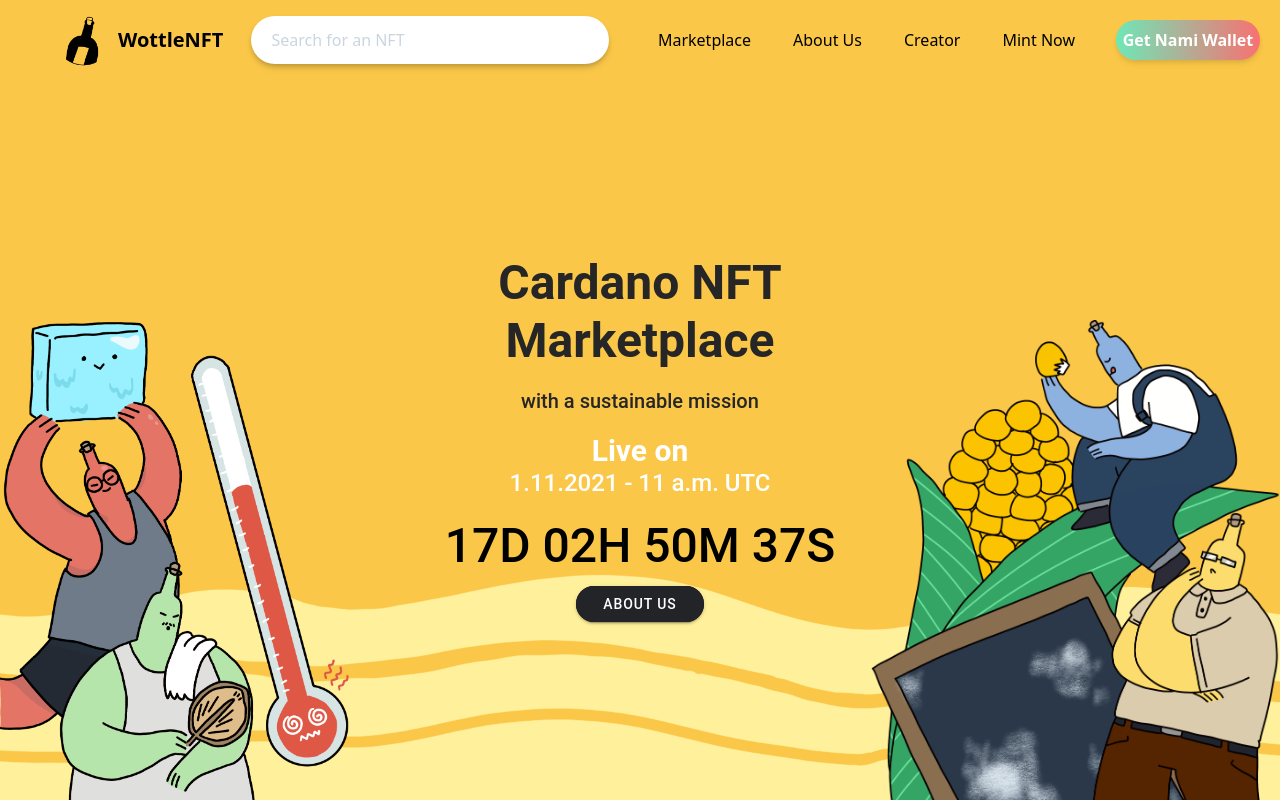
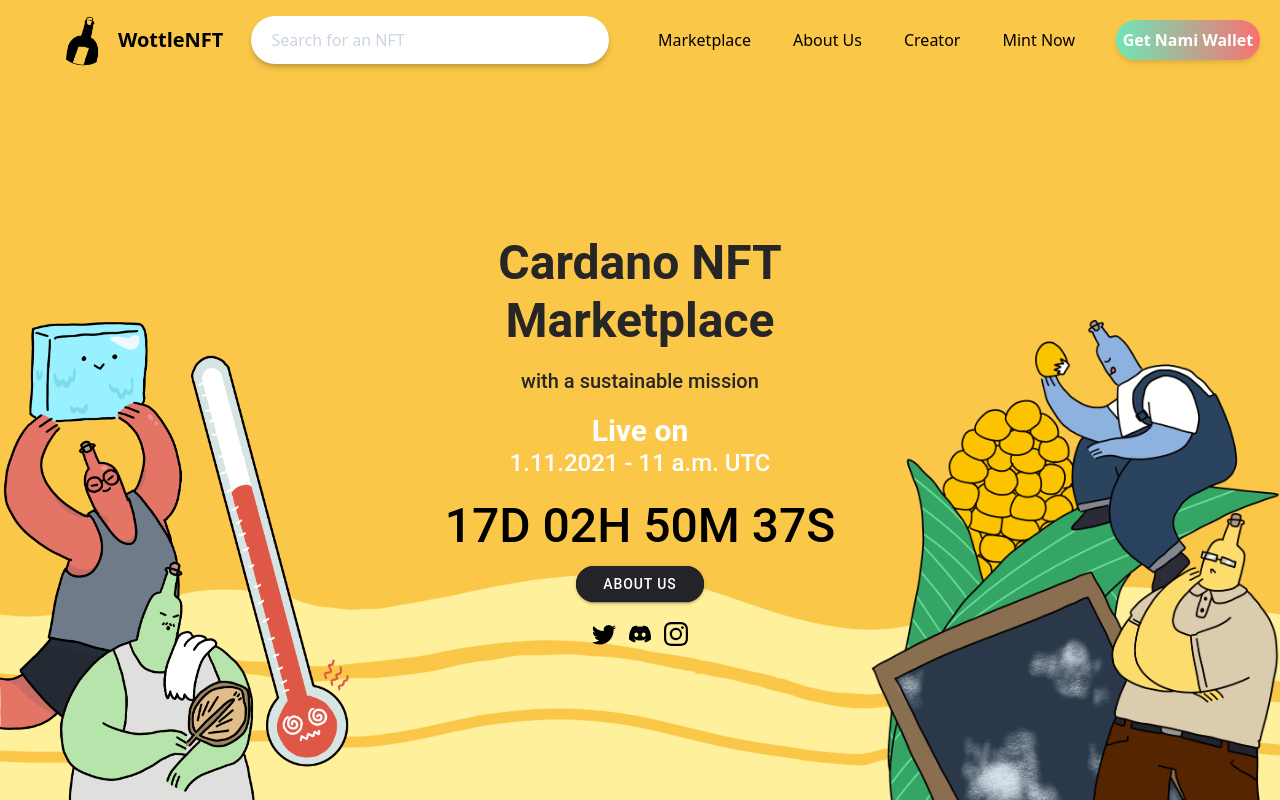
Before and after one commit to WottleNFT/wottlenft, a Next.js app in the folder frontend/: page /landing in a window 1280 px wide. Built offline with nearby package versions, Linux system fonts and the light colour scheme.

Commit message:
fix links and link to user-nfts

```diff
--- a/frontend/src/Components/Footer.tsx
+++ b/frontend/src/Components/Footer.tsx
@@ -1,12 +1,11 @@
-import React, { useState } from "react";
+import React from "react";
 
-import { IonButton } from "@ionic/react";
 import Link from "next/link";
 import { BsTwitter, BsInstagram } from "react-icons/bs";
 import { FaDiscord } from "react-icons/fa";
 
 const Footer = () => {
-  const [email, setEmail] = useState<string>();
+  // const [email, setEmail] = useState<string>();
   return (
     <div className="w-full h-auto truncate bg-gray-700">
       <div className="flex flex-col md:flex-row place-content-around">
@@ -20,29 +19,35 @@ const Footer = () => {
             </span>
             <div className="flex flex-row gap-3 pt-1 ml-4">
               <a
+                target="_blank"
                 className="text-primary-default"
                 href="https://twitter.com/wottlenft"
+                rel="noreferrer"
               >
                 <BsTwitter />
               </a>
               <a
+                target="_blank"
                 className="text-primary-default"
                 href="https://discord.gg/GcDPbqvcGn"
+                rel="noreferrer"
               >
                 <FaDiscord />
               </a>
               <a
                 className="text-primary-default"
+                target="_blank"
                 href="https://www.instagram.com/wottlenft/"
+                rel="noreferrer"
               >
                 <BsInstagram />
               </a>
             </div>
           </div>
           <p>
-            Subscribe to our newsletter to receive <br /> the latest updates
+            Follow us on our social media to receive <br /> the latest updates
           </p>
-          <div className="flex flex-row flex-wrap items-center gap-4 mt-7">
+          {/* <div className="flex flex-row flex-wrap items-center gap-4 mt-7">
             <div className="px-3 bg-white rounded-full">
               <input
                 type="text"
@@ -55,7 +60,7 @@ const Footer = () => {
             <IonButton shape="round" className="pr-3">
               Join us
             </IonButton>
-          </div>
+          </div> */}
         </div>
 
         <div className="grid grid-cols-2 gap-5 p-8 px-8 md:px-12 md:pl-0 lg:grid-cols-3 xl:grid-cols-4 justify-self-center">
@@ -86,13 +91,19 @@ const Footer = () => {
               <a className="text-white">About Us</a>
             </Link>
             <Link href="https://twitter.com/wottlenft" passHref>
-              <a className="text-white">Twitter</a>
+              <a target="_blank" className="text-white">
+                Twitter
+              </a>
             </Link>
             <Link href="https://discord.gg/GcDPbqvcGn" passHref>
-              <a className="text-white">Discord</a>
+              <a target="_blank" className="text-white">
+                Discord
+              </a>
             </Link>
             <Link href="https://www.instagram.com/wottlenft/" passHref>
-              <a className="text-white">Instagram</a>
+              <a target="_blank" className="text-white">
+                Instagram
+              </a>
             </Link>
           </div>
           <div className="flex flex-col">
--- a/frontend/src/Components/MintNfts/DisplayTransaction.tsx
+++ b/frontend/src/Components/MintNfts/DisplayTransaction.tsx
@@ -1,7 +1,8 @@
-import { useState } from "react";
+import { useEffect, useState } from "react";
 
 import { IonButton, IonSpinner } from "@ionic/react";
 import axios, { AxiosResponse } from "axios";
+import Link from "next/link";
 
 import useInterval from "../../hooks/useInterval";
 import CopySection from "./CopySection";
@@ -20,12 +21,15 @@ type Props = {
 
 const DisplayTransaction = ({
   transactionId,
-  isMainnet,
   policyJson,
   policyId,
   apiUrl,
 }: Props) => {
   const [confirmed, setConfirmed] = useState(false);
+
+  useEffect(() => {
+    window.scrollTo({ top: 0, behavior: "smooth" });
+  }, []);
   useInterval(
     async () => {
       const response = await axios.get<
@@ -37,9 +41,9 @@ const DisplayTransaction = ({
     },
     confirmed ? null : 2000
   );
-  const url = isMainnet
-    ? `https://cardanoscan.io/transaction/${transactionId}`
-    : `https://testnet.cardanoscan.io/transaction/${transactionId}`;
+  // const url = isMainnet
+  //   ? `https://cardanoscan.io/transaction/${transactionId}`
+  //   : `https://testnet.cardanoscan.io/transaction/${transactionId}`;
 
   const poolPmUrl = `https://pool.pm/policy/${policyId}`;
 
@@ -72,16 +76,12 @@ const DisplayTransaction = ({
       {confirmed && (
         <section className="w-full mt-2">
           <p>
-            You can view your transaction information{" "}
-            <a
-              className="text-primary-default"
-              target="_blank"
-              href={url}
-              rel="noreferrer"
-            >
-              here
-            </a>
-            . Note that their site may take longer to update :)
+            You can view your NFTs{" "}
+            <Link href="/user-nfts">
+              <a className="text-primary-default" target="_blank">
+                here
+              </a>
+            </Link>
           </p>
         </section>
       )}
--- a/frontend/src/pages/landing.tsx
+++ b/frontend/src/pages/landing.tsx
@@ -1,5 +1,9 @@
+import React from "react";
+
 import { IonCardTitle, IonButton } from "@ionic/react";
 import { useRouter } from "next/router";
+import { BsInstagram, BsTwitter } from "react-icons/bs";
+import { FaDiscord } from "react-icons/fa";
 
 import CountdownTimer from "../Components/Auctions/CountdownTimer";
 import { Main } from "../templates/Main";
@@ -57,6 +61,32 @@ const Landing = () => {
           >
             About us
           </IonButton>
+          <div className="flex flex-row gap-3 mt-4">
+            <a
+              className="text-2xl"
+              target="_blank"
+              href="https://twitter.com/wottlenft"
+              rel="noreferrer"
+            >
+              <BsTwitter />
+            </a>
+            <a
+              className="text-2xl"
+              target="_blank"
+              href="https://discord.gg/GcDPbqvcGn"
+              rel="noreferrer"
+            >
+              <FaDiscord />
+            </a>
+            <a
+              className="text-2xl"
+              target="_blank"
+              href="https://www.instagram.com/wottlenft/"
+              rel="noreferrer"
+            >
+              <BsInstagram />
+            </a>
+          </div>
         </div>
       </div>
     </Main>
```
